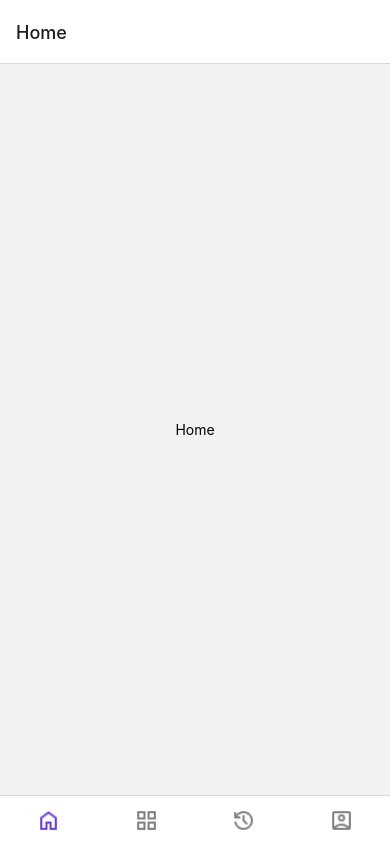
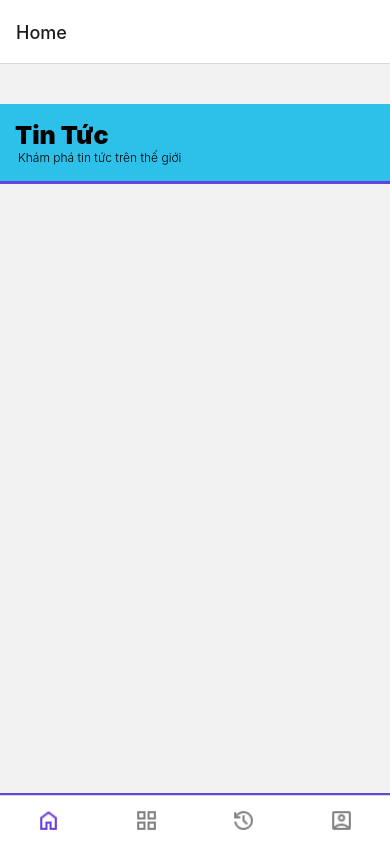
Before and after one commit to NguyenPhamQuocHuy-20130283/NewsApp, a React Native app: screen /Home in a window 390 px wide. Built offline with nearby package versions, Linux system fonts and the light colour scheme.

Commit message:
update
update

```diff
--- a/app/screens/user/Home.js
+++ b/app/screens/user/Home.js
@@ -1,11 +1,18 @@
-// Home.js
-import React from 'react';
-import { View, Text, StyleSheet } from 'react-native';
+import React from "react";
+import { View, Text, StyleSheet } from "react-native";
+// import { FontAwesomeIcon } from "@fortawesome/react-native-fontawesome";
 
 const Home = () => {
   return (
     <View style={styles.container}>
-      <Text>Home</Text>
+      <View style={styles.header}>
+        <View style={styles.headerDiv}>
+          <Text style={styles.headerText}>Tin Tức</Text>
+          <Text style={styles.headerTextSmall}>
+            Khám phá tin tức trên thế giới
+          </Text>
+        </View>
+      </View>
     </View>
   );
 };
@@ -13,8 +20,36 @@ const Home = () => {
 const styles = StyleSheet.create({
   container: {
     flex: 1,
-    justifyContent: 'center',
-    alignItems: 'center',
+    justifyContent: "flex-start",
+    borderBottomColor: "#6941DE",
+    borderBottomWidth: 2,
+  },
+
+  header: {
+    height: 80,
+    width: "100%",
+    marginTop: 40,
+    backgroundColor: "#2dc0e8",
+    borderBottomColor: "#6941DE",
+    borderBottomWidth: 3,
+    display: "flex",
+    justifyContent: "center",
+    alignItems: "flex-start",
+  },
+
+  headerDiv: {
+    marginLeft: 15,
+  },
+
+  headerText: {
+    fontSize: 25,
+    fontWeight: "900",
+  },
+
+  headerTextSmall: {
+    fontSize: 12,
+    paddingLeft: 3,
+    fontWeight: "300",
   },
 });
 
```
